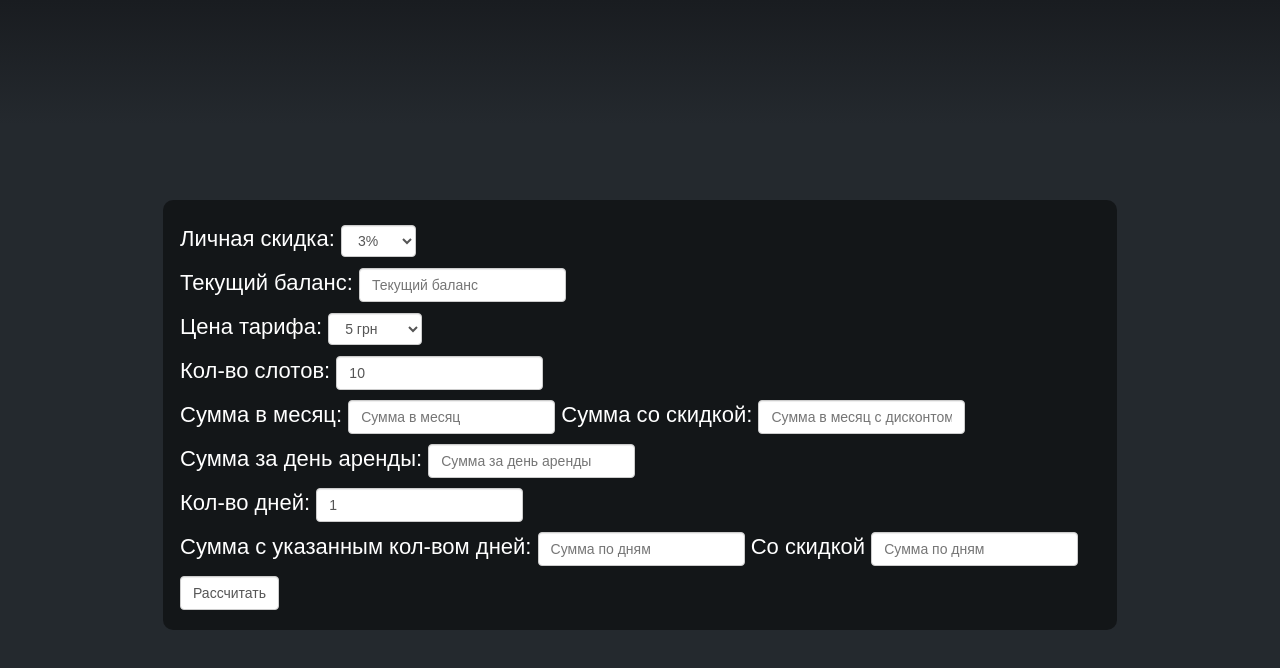
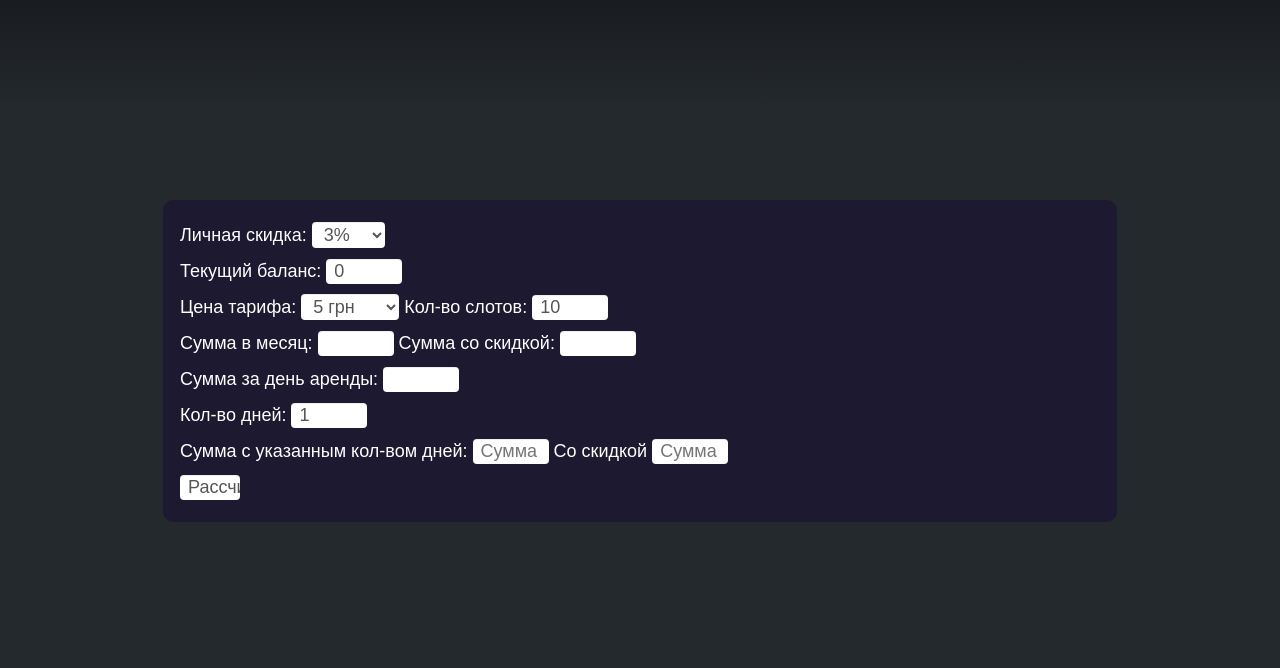
Before and after one commit to wer1Kua/gameserver-rent-calculator, a plain HTML site: page index.html in a window 1280 px wide. Drawn offline with Linux system fonts and the light colour scheme.

Commit message:
Add some CSS

```diff
--- a/index.html
+++ b/index.html
@@ -22,7 +22,7 @@
     <option value="0.25">25%</option>
     <option value="0.30">30%</option>
   </select><br>
-  Текущий баланс: <input id="balance" type="text" placeholder="Текущий баланс"><br>
+  Текущий баланс: <input id="balance" type="text" value="0"><br>
   Цена тарифа:
   <select id="price_per_month">
     <option value="5">5 грн</option>
@@ -35,11 +35,11 @@
     <option value="90">90 грн</option>
     <option value="125">125 грн</option>
     <option value="200">200 грн</option>
-  </select><br>
+  </select>
   Кол-во слотов: <input id="slots" type="text" value="10"><br>
-  Сумма в месяц: <input id="sum_per_month" type="text" placeholder="Сумма в месяц">
-  Сумма со скидкой: <input id="sum_per_month_with_discount" type="text" placeholder="Сумма в месяц c дисконтом"><br>
-  Сумма за день аренды: <input id="price_per_day" type="text" placeholder="Сумма за день аренды"><br>
+  Сумма в месяц: <input id="sum_per_month" type="text">
+  Сумма со скидкой: <input id="sum_per_month_with_discount" type="text"><br>
+  Сумма за день аренды: <input id="price_per_day" type="text"><br>
   Кол-во дней: <input id="amount_of_days" type="text" value="1"><br>
   Сумма с указанным кол-вом дней: <input id="sum_per_number_of_days" type="text" placeholder="Сумма по дням">
   Со скидкой <input id="sum_per_days_with_discount" type="text" placeholder="Сумма по дням"><br>
--- a/style.css
+++ b/style.css
@@ -1,5 +1,5 @@
 body {
-    font-size: 22px;
+    font-size: 18px;
     font-family: sans-serif;
     color: #fff;
     background-color: #24292e;
@@ -12,7 +12,7 @@ body {
 .wrapper {
     margin: 200px auto;
     width: 920px;
-    background: rgba(0, 0, 0, 0.47);
+    background: #1D1930;
     border-radius: 10px;
     padding: 17px;
 }
@@ -24,6 +24,11 @@ select {
     margin: 0;
 }
 
+input,
+select:focus {
+    outline: none;
+}
+
 button,
 select {
     text-transform: none;
@@ -31,13 +36,12 @@ select {
 
 input,
 select {
-    padding: 6px 12px;
-    font-size: 14px;
-    line-height: 1.42857143;
+    padding: 2px 8px;
+    font-size: 18px;
     color: #555;
     background-color: #fff;
     background-image: none;
-    border: 1px solid #ccc;
+    border: none;
     border-radius: 4px;
     -webkit-box-shadow: inset 0 1px 1px rgba(0,0,0,.075);
     box-shadow: inset 0 1px 1px rgba(0,0,0,.075);
@@ -45,3 +49,7 @@ select {
     -o-transition: border-color ease-in-out .15s,box-shadow ease-in-out .15s;
     transition: border-color ease-in-out .15s,box-shadow ease-in-out .15s;
 }
+
+input {
+    width: 60px;
+}
```
